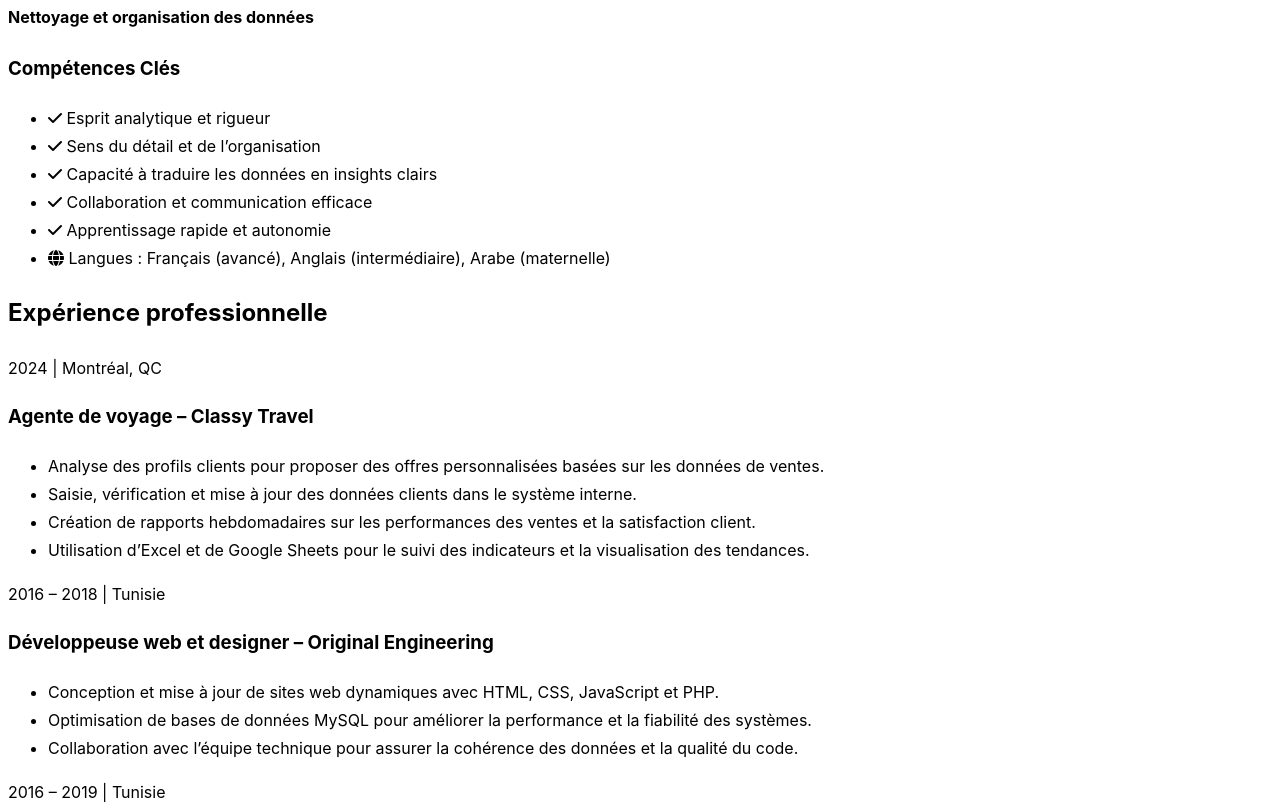
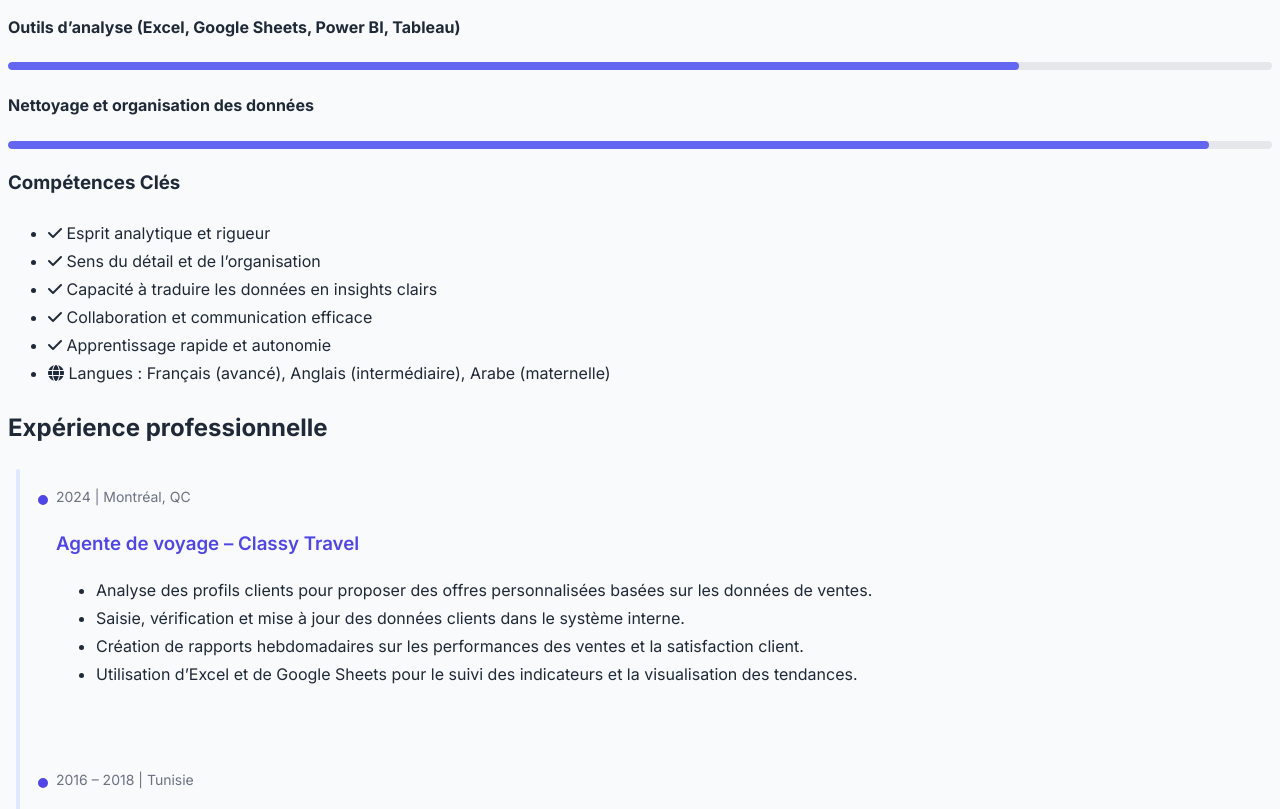
Before and after one commit to Amani-Tlili/amanitlili-portfolio, a plain HTML site: page index.html in a window 1280 px wide. Shown: the part 1050-1859 px from the top of the page. Drawn offline with nearby package versions, Linux system fonts and the light colour scheme; a web font is replaced by a local one.

Commit message:
Update style.css

```diff
--- a/css/style.css
+++ b/css/style.css
@@ -1,10 +1,10 @@
-@import url('https://www.google.com/search?q=https://fonts.googleapis.com/css2%3Ffamily%3DInter:wght%40300%3B400%3B600%3B700%3B800%26display%3Dswap');
+@import url('https://fonts.googleapis.com/css2?family=Inter:wght@300;400;600;700;800&display=swap');
 
 :root {
---primary-color: #4f46e5; /* Indigo 600 /
---accent-color: #6366f1; / Indigo 500 /
---light-bg: #f9fafb; / Gray 50 /
---text-color: #1f2937; / Gray 800 */
+--primary-color: #4f46e5;
+--accent-color: #6366f1;
+--light-bg: #f9fafb;
+--text-color: #1f2937;
 }
 
 body {
@@ -12,13 +12,13 @@ font-family: 'Inter', sans-serif;
 background-color: var(--light-bg);
 color: var(--text-color);
 line-height: 1.75;
-scroll-behavior: smooth; /* Pour le défilement fluide */
+scroll-behavior: smooth;
 }
 
-/* Styles personnalisés pour le portfolio /
+
 .progress-bar-container {
 height: 8px;
-background-color: #e5e7eb; / Gray 200 */
+background-color: #e5e7eb;
 border-radius: 4px;
 overflow: hidden;
 margin-top: 4px;
@@ -30,10 +30,9 @@ transition: width 0.5s ease-in-out;
 border-radius: 4px;
 }
 
-/* Timeline Styling /
 .timeline {
 position: relative;
-padding-left: 1.5rem; / Espace pour la ligne verticale /
+padding-left: 1.5rem;
 }
 .timeline::before {
 content: '';
@@ -42,14 +41,14 @@ top: 0;
 left: 0.5rem;
 width: 4px;
 height: 100%;
-background-color: #e0e7ff; / Indigo 100 /
+background-color: #e0e7ff;
 border-radius: 2px;
 }
 .timeline-item {
 position: relative;
-padding: 1rem 0 1rem 1.5rem; / Ajout d'espace autour du contenu /
+padding: 1rem 0 1rem 1.5rem;
 margin-bottom: 2rem;
-/ border-left: 2px solid transparent; <- Ce style est géré par ::before /
+/* border-left: 2px solid transparent; <- Ce style est géré par ::before */
 }
 .timeline-item h3 {
 font-weight: 600;
```
